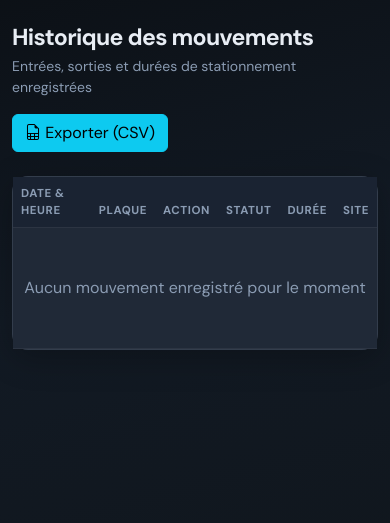
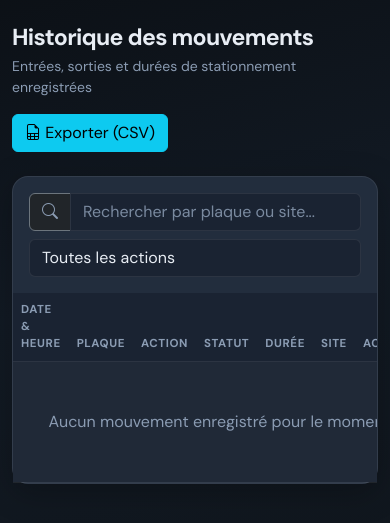
Before and after one commit to GermsM/SmartParking-ALPR, a Flask app: page /logs in a window 390 px wide. Shown: the part 57-580 px from the top of the page. Run offline with Flask 3, Linux system fonts and the light colour scheme; the visitor is signed in with stand-in values (Sample User, id 1); some libraries are stand-ins or nearby versions.

Commit message:
feat: suppression d'une ligne d'historique (admin) et filtres sur la page
Nouvelle route POST /logs/supprimer/<id> reservee au role admin, avec
modale de confirmation (plaque + date affiches) dans le meme style que
les autres pages. Ajout aussi de filtres recherche plaque/site et
type d'action (entree/sortie) pour aligner l'historique sur la page
Vehicules.

🤖 Generated with Codebuff
Co-Authored-By: Codebuff <noreply@codebuff.com>

```diff
--- a/logs.py
+++ b/logs.py
@@ -2,12 +2,12 @@ import csv
 from datetime import datetime, timedelta
 from io import StringIO
 
-from flask import Blueprint, Response, render_template, request, session
+from flask import Blueprint, Response, flash, redirect, render_template, request, session, url_for
 
 import config
 from auth import login_required
 from frequency_export import pair_access_logs
-from models import AccessLog, User
+from models import AccessLog, User, db
 from site_policies import site_policy_bp
 
 logs_bp = Blueprint("logs", __name__)
@@ -36,6 +36,17 @@ def view_logs():
         site_policy = config.get_site_policy(site)
 
     return render_template("logs.html", logs=logs, site_policy=site_policy)
+
+
+@logs_bp.route("/logs/supprimer/<int:log_id>", methods=["POST"])
+@login_required("admin")
+def delete_log(log_id):
+    """Supprime une ligne d'Historique — administrateur uniquement."""
+    log = AccessLog.query.get_or_404(log_id)
+    db.session.delete(log)
+    db.session.commit()
+    flash(f"Entrée d'historique supprimée (plaque {log.plate_number}).", "success")
+    return redirect(url_for("logs.view_logs"))
 
 
 @logs_bp.route("/logs/export")
--- a/templates/logs.html
+++ b/templates/logs.html
@@ -21,9 +21,26 @@
 </div>
 
 <div class="card card-ps">
+    <div class="card-body">
+        <div class="row g-2">
+            <div class="col-md-6">
+                <div class="input-group">
+                    <span class="input-group-text bg-dark border-secondary text-secondary"><i class="bi bi-search"></i></span>
+                    <input type="text" id="logSearch" class="form-control" placeholder="Rechercher par plaque ou site...">
+                </div>
+            </div>
+            <div class="col-md-3">
+                <select id="logActionFilter" class="form-select">
+                    <option value="">Toutes les actions</option>
+                    <option value="entry">Entrées</option>
+                    <option value="exit">Sorties</option>
+                </select>
+            </div>
+        </div>
+    </div>
     <div class="card-body p-0">
         <div class="table-responsive">
-            <table class="table table-striped table-hover table-darkish mb-0">
+            <table class="table table-striped table-hover table-darkish mb-0 align-middle" id="logTable">
                 <thead>
                     <tr>
                         <th>Date &amp; heure</th>
@@ -32,6 +49,7 @@
                         <th>Statut</th>
                         <th>Durée</th>
                         <th>Site</th>
+                        {% if session.role == 'admin' %}<th class="text-end">Actions</th>{% endif %}
                     </tr>
                 </thead>
                 <tbody>
@@ -55,10 +73,21 @@
                             {% else %}—{% endif %}
                         </td>
                         <td>{{ log.site or '—' }}</td>
+                        {% if session.role == 'admin' %}
+                        <td class="text-end">
+                            <button type="button" class="btn btn-sm btn-outline-danger btn-delete-log"
+                                    data-log-plate="{{ log.plate_number }}"
+                                    data-log-date="{{ log.timestamp.strftime('%d/%m/%Y %H:%M:%S') }}"
+                                    data-delete-url="{{ url_for('logs.delete_log', log_id=log.id) }}"
+                                    title="Supprimer cette ligne">
+                                <i class="bi bi-trash"></i>
+                            </button>
+                        </td>
+                        {% endif %}
                     </tr>
                     {% else %}
                     <tr>
-                        <td colspan="6" class="text-center text-secondary py-5">Aucun mouvement enregistré pour le moment</td>
+                        <td colspan="{{ 7 if session.role == 'admin' else 6 }}" class="text-center text-secondary py-5">Aucun mouvement enregistré pour le moment</td>
                     </tr>
                     {% endfor %}
                 </tbody>
@@ -67,4 +96,73 @@
     </div>
 </div>
 
+{% if session.role == 'admin' %}
+<div class="modal fade" id="confirmDeleteLogModal" tabindex="-1" aria-hidden="true">
+    <div class="modal-dialog modal-dialog-centered">
+        <div class="modal-content border" style="background: var(--ps-card); color: var(--ps-text); border-color: var(--ps-border) !important;">
+            <div class="modal-header border-bottom" style="border-color: var(--ps-border) !important;">
+                <h5 class="modal-title"><i class="bi bi-exclamation-triangle-fill text-danger me-2"></i>Supprimer cette ligne d'historique ?</h5>
+                <button type="button" class="btn-close" data-bs-dismiss="modal" aria-label="Fermer"></button>
+            </div>
+            <div class="modal-body">
+                <p class="mb-0">Cette action est <strong>irréversible</strong>.</p>
+                <p class="mb-0 mt-2">Plaque : <strong id="confirmDeleteLogPlate"></strong></p>
+                <p class="mb-0">Date : <span id="confirmDeleteLogDate"></span></p>
+            </div>
+            <div class="modal-footer border-top" style="border-color: var(--ps-border) !important;">
+                <button type="button" class="btn btn-outline-secondary" data-bs-dismiss="modal">Annuler</button>
+                <form method="post" id="confirmDeleteLogForm" action="#" class="d-inline">
+                    <button type="submit" class="btn btn-danger"><i class="bi bi-trash me-1"></i>Supprimer</button>
+                </form>
+            </div>
+        </div>
+    </div>
+</div>
+{% endif %}
+
 {% endblock %}
+
+{% block extra_js %}
+<script>
+// Filtres historique (recherche + action) — même fonctionnement que la page Véhicules
+(function() {
+    var searchInput = document.getElementById('logSearch');
+    var actionFilter = document.getElementById('logActionFilter');
+    var table = document.getElementById('logTable');
+    if (!searchInput || !table) return;
+
+    function filterTable() {
+        var query = (searchInput.value || '').toLowerCase();
+        var actionVal = (actionFilter ? actionFilter.value : '').toLowerCase();
+        var rows = table.querySelectorAll('tbody tr');
+        rows.forEach(function(row) {
+            if (row.querySelector('td[colspan]')) return;
+            var text = (row.textContent || '').toLowerCase();
+            var actionCell = row.querySelector('td:nth-child(3)');
+            var rowAction = actionCell ? (actionCell.textContent || '').trim().toLowerCase() : '';
+            var matchesSearch = !query || text.indexOf(query) !== -1;
+            var matchesAction = !actionVal || rowAction.indexOf(actionVal) !== -1;
+            row.style.display = (matchesSearch && matchesAction) ? '' : 'none';
+        });
+    }
+
+    searchInput.addEventListener('input', filterTable);
+    if (actionFilter) actionFilter.addEventListener('change', filterTable);
+})();
+
+{% if session.role == 'admin' %}
+(function() {
+    var modal = document.getElementById('confirmDeleteLogModal');
+    if (!modal || typeof bootstrap === 'undefined') return;
+    document.querySelectorAll('.btn-delete-log').forEach(function(btn) {
+        btn.addEventListener('click', function() {
+            document.getElementById('confirmDeleteLogPlate').textContent = btn.getAttribute('data-log-plate') || '';
+            document.getElementById('confirmDeleteLogDate').textContent = btn.getAttribute('data-log-date') || '';
+            document.getElementById('confirmDeleteLogForm').setAttribute('action', btn.getAttribute('data-delete-url') || '#');
+            new bootstrap.Modal(modal).show();
+        });
+    });
+})();
+{% endif %}
+</script>
+{% endblock %}
```
